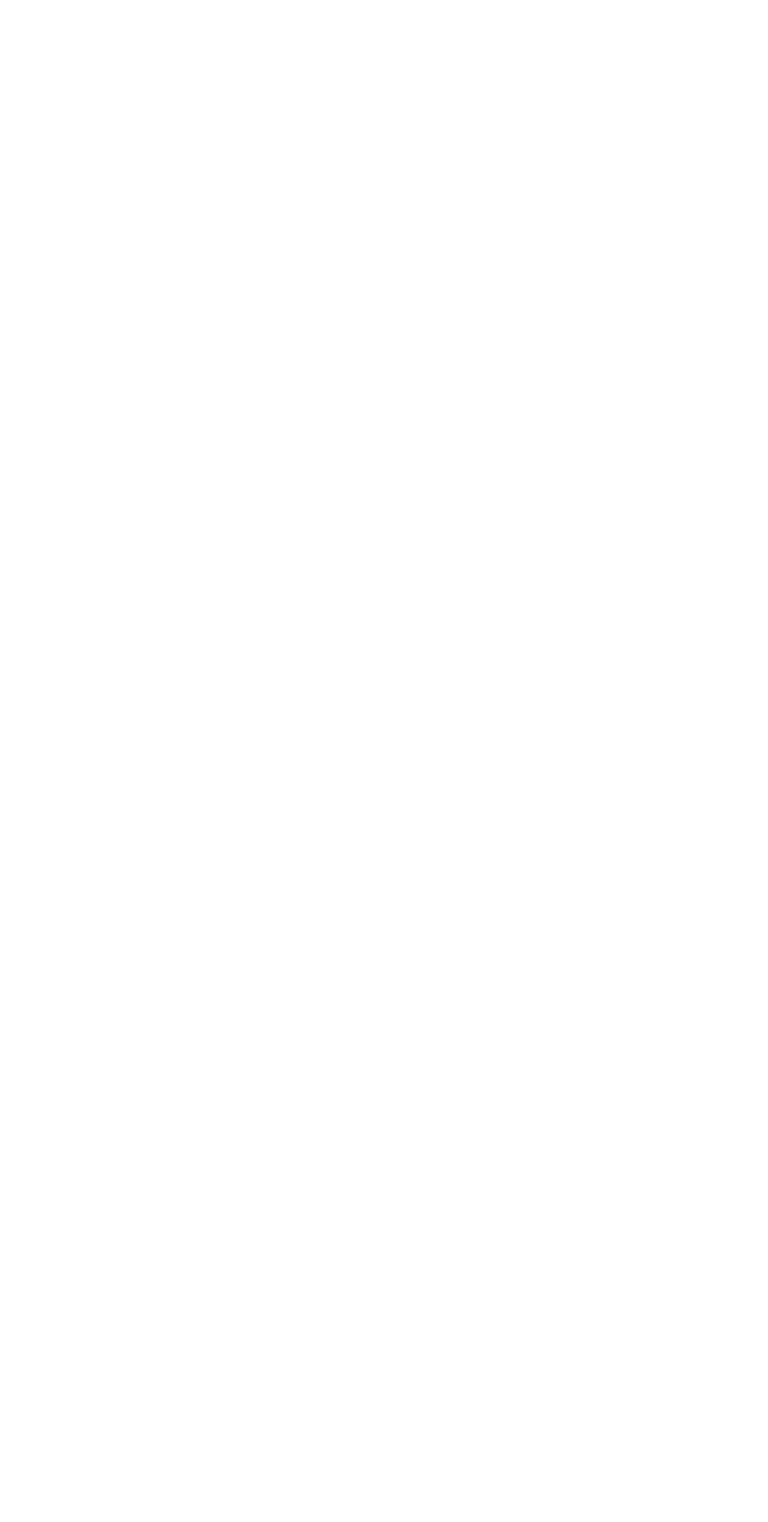
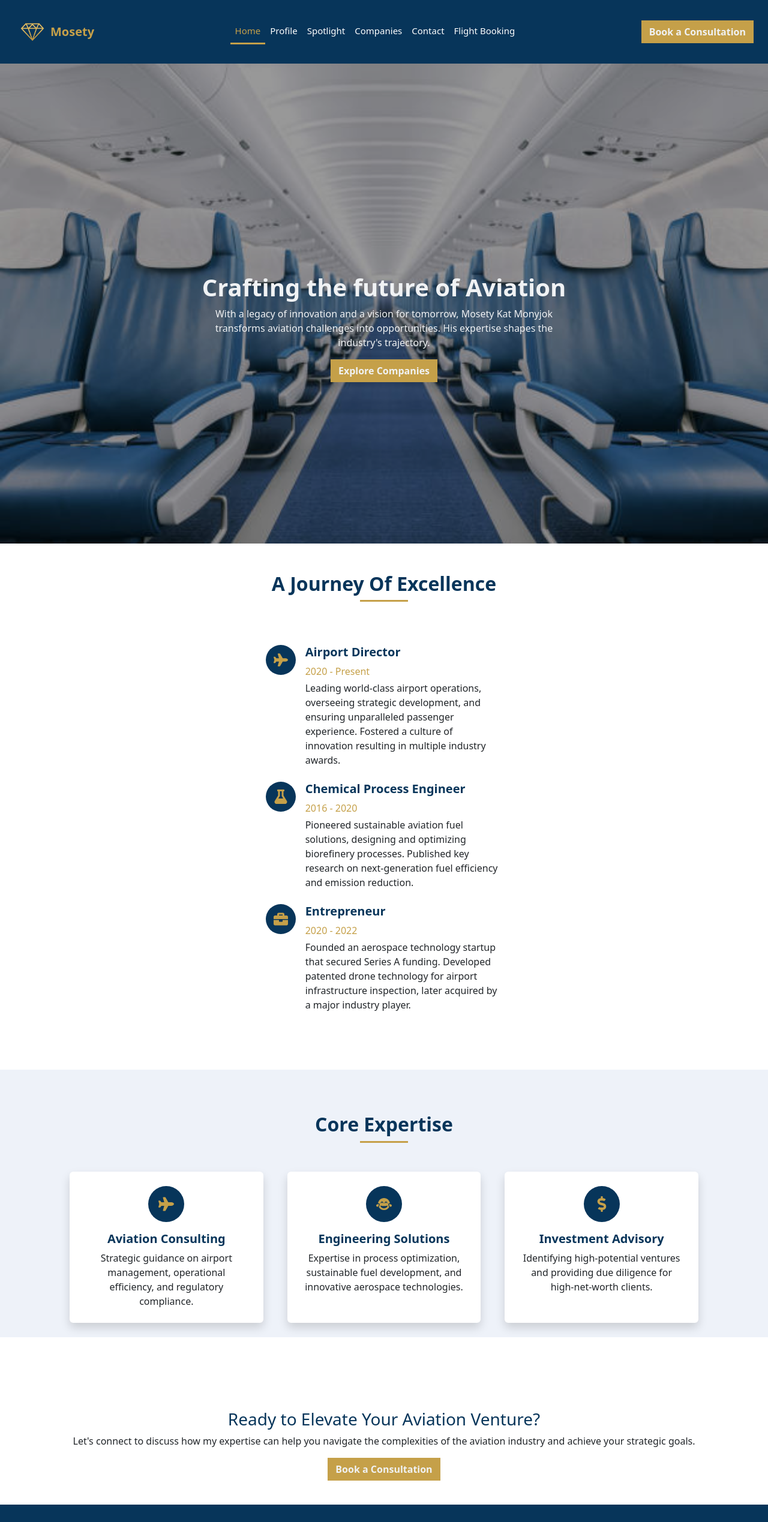
Before and after one commit to Tony-Haar/Portfolio-Website, a React (Vite) app: page /home in a window 1280 px wide. Before the commit this address had no page. Shown: the top 2537 px of the page at 60% size. Before the commit the page ends 800 px from the top, so only its background shows below. Built offline with nearby package versions, Linux system fonts and the light colour scheme.

Commit message:
update fews small things

```diff
--- a/src/App.jsx
+++ b/src/App.jsx
@@ -13,8 +13,8 @@ function App() {
   return (
     <Router>
       <Routes>
-        <Route path="/" element={<HomePage />} />
-        <Route path="/profile" element={<ProfilePage />} />
+        <Route path="/" element={<ProfilePage />} />
+        <Route path="/home" element={<HomePage />} />
         <Route path="/companies" element={<CompaniesPage />} />
         <Route path="/consultation" element={<BookConsultationPage />} />
         <Route path="/contact" element={<Contact />} />
--- a/src/components/Navbar.jsx
+++ b/src/components/Navbar.jsx
@@ -9,7 +9,7 @@ const Navbar = () => {
       className="navbar navbar-expand-lg navbar-dark px-4"
       style={{ backgroundColor: 'var(--prussian-blue' }}
     >
-      <Link to="/" className="text-decoration-none">
+      <Link to="/home" className="text-decoration-none">
         <span
           className="navbar-brand d-flex align-items-center fw-bold gap-0"
           style={{ color: 'var(--satin-sheen-gold)' }}
@@ -17,7 +17,7 @@ const Navbar = () => {
           <img
             src={assets.Logo}
             alt="Mosety Logo"
-            style={{ width: '80px', height: '80px' }}
+            style={{ width: '60px', height: '80px' }}
           />
           <span className="me-2">Mosety</span>
         </span>
@@ -51,7 +51,7 @@ const Navbar = () => {
                   ? 'nav-link text-white navbar-active'
                   : 'nav-link text-white'
               }
-              to="/"
+              to="/home"
               end
             >
               Home
@@ -64,7 +64,7 @@ const Navbar = () => {
                   ? 'nav-link text-white navbar-active'
                   : 'nav-link text-white'
               }
-              to="/profile"
+              to="/"
               end
             >
               Profile
--- a/src/pages/HomePage.jsx
+++ b/src/pages/HomePage.jsx
@@ -37,7 +37,7 @@ const HomePage = () => {
     flexDirection: 'column',
   };
   return (
-    <div>
+    <div >
       <Navbar />
       <div style={bgStyle}>
         <div
@@ -52,7 +52,7 @@ const HomePage = () => {
           }}
         ></div>
         <div
-          className="d-flex flex-column justify-content-center align-items-center text-center w-100 h-100"
+          className="d-flex flex-column justify-content-center align-items-center text-center w-100 h-100 px-4"
           style={{
             minHeight: '100vh',
             zIndex: 2,
@@ -63,7 +63,7 @@ const HomePage = () => {
           <h1
             style={{
               color: 'var(--antiflash-white)',
-              textShadow: '2px 2px 8px #000',
+              /* textShadow: '2px 2px 8px #000', */
               fontWeight: 'bold',
               fontSize: '2.5rem',
             }}
@@ -73,12 +73,13 @@ const HomePage = () => {
           <p
             style={{
               color: 'var(--antiflash-white)',
-              textShadow: '1px 1px 4px #000',
+              /* textShadow: '1px 1px 4px #000', */
               maxWidth: 600,
+              fontWeight: 100,
             }}
           >
-            With a legacy of innovation and a vision for tomorrow, Gustave le
-            Clair transforms aviation challenges into opportunities. His
+            With a legacy of innovation and a vision for tomorrow, Mosety Kat
+            Monyjok transforms aviation challenges into opportunities. His
             expertise shapes the industry's trajectory.{' '}
           </p>
 
@@ -116,7 +117,7 @@ const HomePage = () => {
         ></div>
       </div>
 
-      <div className="row mb-5 shadow-lg bg-body rounded d-flex flex-wrap justify-content-center align-items-center p-4 d-flex flex-column">
+      <div className="row mb-5 bg-body rounded d-flex flex-wrap justify-content-center align-items-center p-4 d-flex flex-column">
         {Object.entries(myJourney).map(([category, items]) =>
           items.map((item) => {
             const IconComponent = icons[item.icon];
@@ -166,6 +167,7 @@ const HomePage = () => {
       </div>
 
       {/* Core Expertise */}
+      <section className = "core-expertise px-3 px-md-5 py-4" style = {{backgroundColor: '#EEF2F9'}}>
         <div
           className="text-center my-5"
           style={{ color: 'var(--prussian-blue)' }}
@@ -181,7 +183,7 @@ const HomePage = () => {
           ></div>
         </div>
 
-      <div className="row g-4 mx-5">
+        <div className="row g-4 mx-0 mx-md-5">
           {expertise.map((item) => {
             const IconComponent = icons[item.icon];
             return (
@@ -218,12 +220,13 @@ const HomePage = () => {
             );
           })}
         </div>
+      </section>
 
       {/* oooooooooooooooooooooooooooooo */}
       <div
-        className="d-flex flex-column justify-content-center align-items-center text-center"
+        className="d-flex flex-column justify-content-center align-items-center text-center px-4"
         style={{
-          minHeight: '100vh',
+          /* minHeight: '100vh', */
           zIndex: 2,
           paddingTop: '15vh',
           paddingBottom: '5vh',
--- a/src/pages/ProfilePage.jsx
+++ b/src/pages/ProfilePage.jsx
@@ -73,6 +73,7 @@ const ProfilePage = () => {
             color: 'var(--antiflash-white)',
             textShadow: '1px 1px 4px #000',
             maxWidth: 600,
+            fontWeight: 200,
           }}
         >
           Juba International Airport Director | Founder & C.E.O Imperial Group
@@ -83,6 +84,8 @@ const ProfilePage = () => {
             color: 'var(--antiflash-white)',
             textShadow: '1px 1px 4px #000',
             maxWidth: 600,
+            fontWeight: 100,
+            marginBottom: 40,
           }}
         >
           My vision is to redefine the boundaries of aviation and engineering,
@@ -100,7 +103,7 @@ const ProfilePage = () => {
           <Link
             className="text-decoration-none fw-semibold"
             style={{ color: 'var(--black)' }}
-            to="/companies"
+            to="/home"
           >
             Explore my world
           </Link>
```
Also changed, not shown: 1 other file (tests, documents, lock files or other folders). Lines whose indentation alone changed are shown as unchanged.
